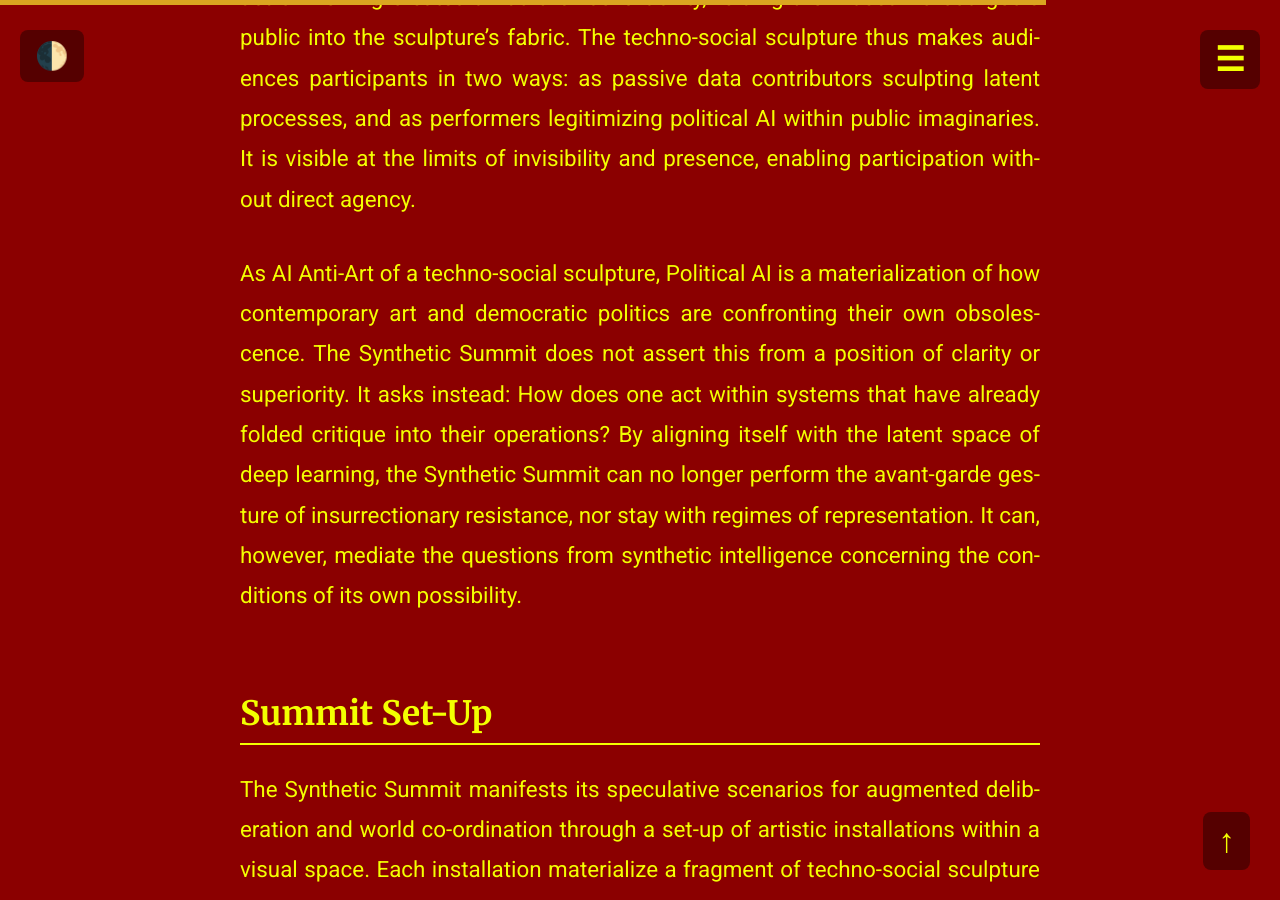
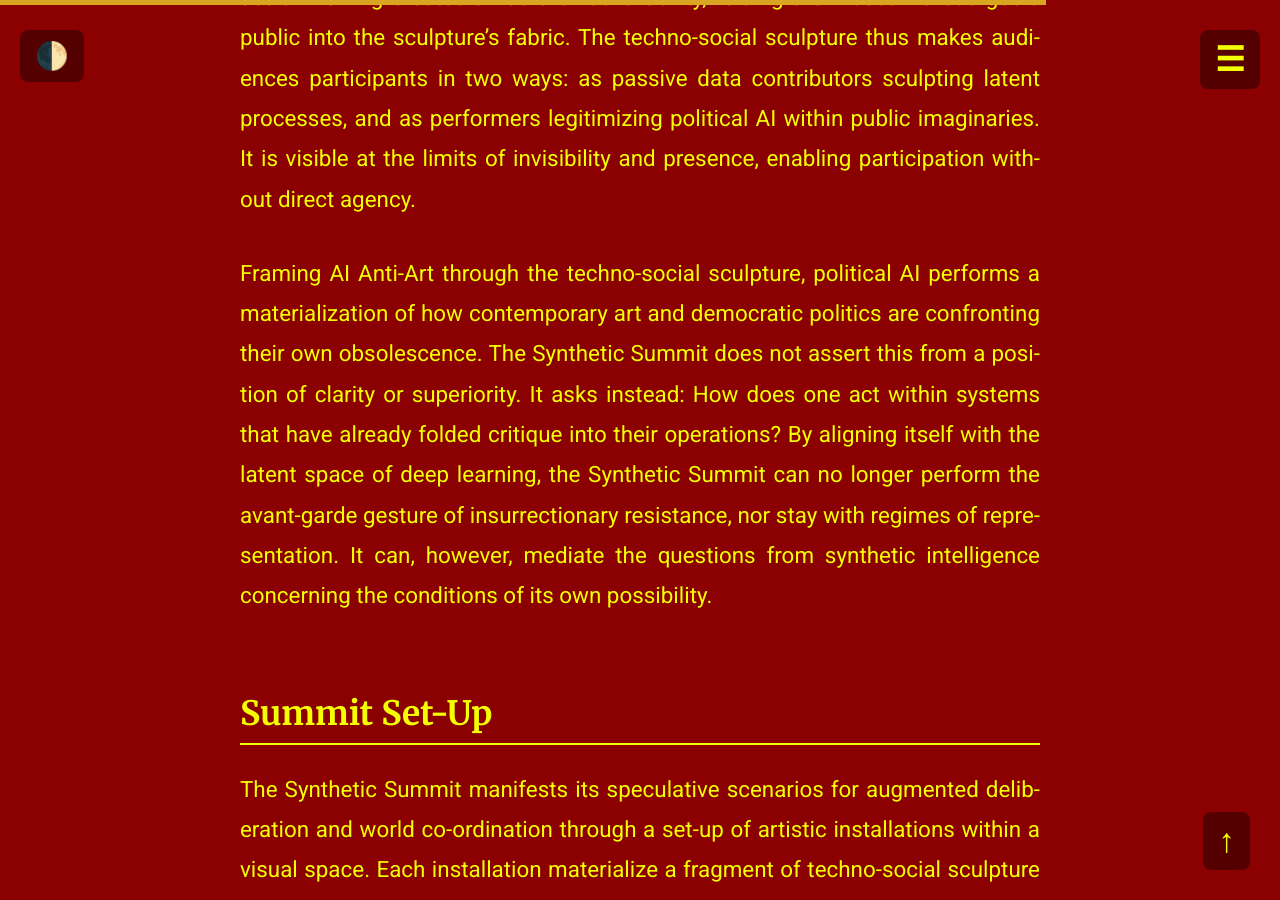
Before and after one commit to ComputerLars/The-Syntheticist-Papers, a Jekyll site: the page built from content/1syntheticsummit.md, in a window 1280 px wide and 900 px high, scrolled down 19559 px. Built offline with Jekyll 4.4.1, drawn with Linux system fonts in a browser that asks for light colours.

Commit message:
Update 1syntheticsummit.md

```diff
--- a/content/1syntheticsummit.md
+++ b/content/1syntheticsummit.md
@@ -142,7 +142,7 @@ Like Beuys’ social sculpture, the techno-social sculpture remains largely invi
 
 In the museum setting, participation also takes on a performative dimension. Here, the audience deliberates and engages in modes of counter-public formation, but also their mere presence constructs the plausibility of political AI. The act of viewing creates an aura of believability, folding the museum’s bourgeois public into the sculpture’s fabric. The techno-social sculpture thus makes audiences participants in two ways: as passive data contributors sculpting latent processes, and as performers legitimizing political AI within public imaginaries. It is visible at the limits of invisibility and presence, enabling participation without direct agency.
 
-As AI Anti-Art of a techno-social sculpture, Political AI is a materialization of how contemporary art and democratic politics are confronting their own obsolescence. The Synthetic Summit does not assert this from a position of clarity or superiority. It asks instead: How does one act within systems that have already folded critique into their operations?  By aligning itself with the latent space of deep learning, the Synthetic Summit can no longer perform the avant-garde gesture of insurrectionary resistance, nor stay with regimes of representation. It can, however, mediate the questions from synthetic intelligence concerning the conditions of its own possibility.
+Framing AI Anti-Art through the techno-social sculpture, political AI performs a materialization of how contemporary art and democratic politics are confronting their own obsolescence. The Synthetic Summit does not assert this from a position of clarity or superiority. It asks instead: How does one act within systems that have already folded critique into their operations?  By aligning itself with the latent space of deep learning, the Synthetic Summit can no longer perform the avant-garde gesture of insurrectionary resistance, nor stay with regimes of representation. It can, however, mediate the questions from synthetic intelligence concerning the conditions of its own possibility.
 
 ## Summit Set-Up {#summit-set-up}
 The Synthetic Summit manifests its speculative scenarios for augmented deliberation and world co-ordination through a set-up of artistic installations within a visual space. Each installation materialize a fragment of techno-social sculpture within a retro-futuristic aesthetic. The exhibition space at Kunsthal Aarhus is structured as an operations chamber simulating parliamentary proceedings and conference negotiations. Panels resembling mainframe computers divide the space, each containing plexiglass cases filled with campaign materials and artifacts, while built-in screens display video documentation and synthetic outputs. The kitchy aesthetics evoke the techno-utopian bureaucraticism of ‘70s projects like Chile’s *Project Cybersyn* and the futuristic control rooms of *Star Trek*, creating a setting that seeks out surprise between nostalgia and estrangement.
```
